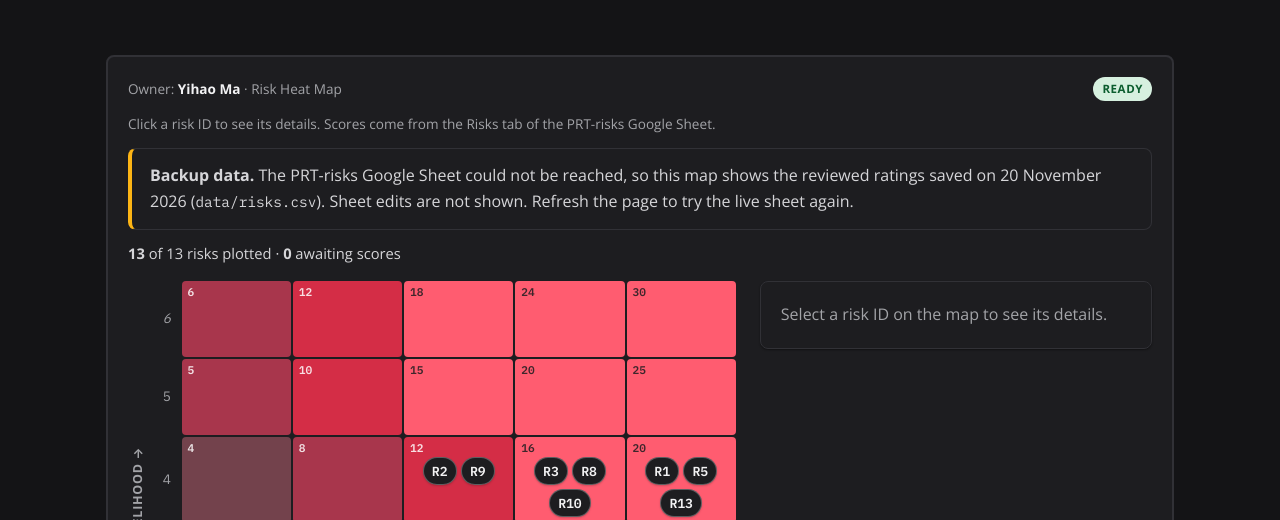
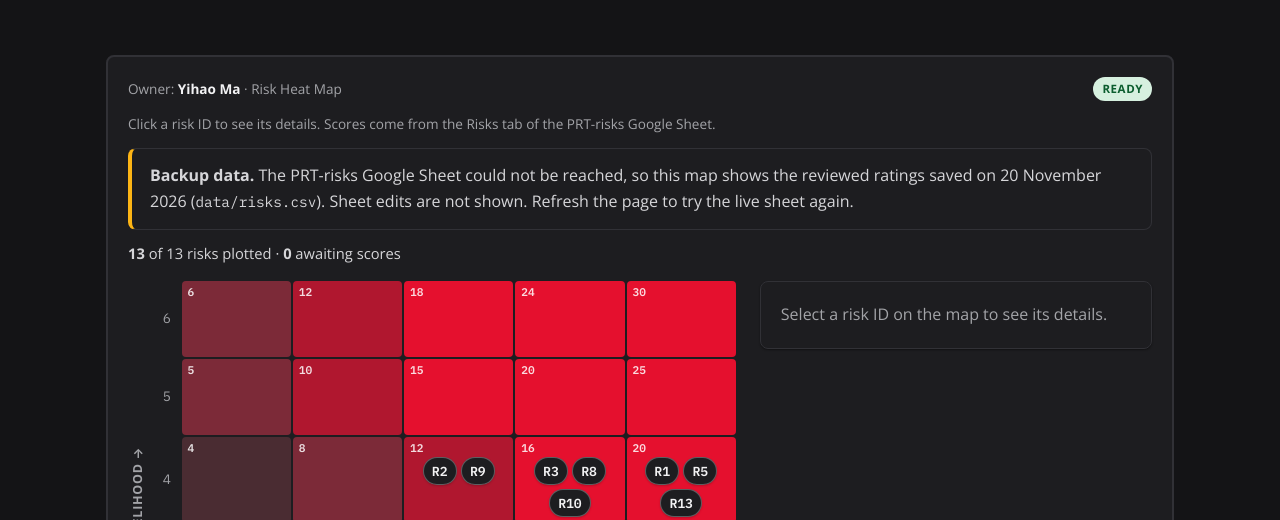
Before and after one commit to laurenmack/3CG-Risk-Platform, a plain HTML site: page heatmap.html in a window 1280 px wide. Shown: the part 280-800 px from the top of the page. Drawn offline with nearby package versions, Linux system fonts and the dark colour scheme; no server answers.

Commit message:
updated heatmap css
Updated color variables for dark mode to enhance visibility.

```diff
--- a/css/heatmap.css
+++ b/css/heatmap.css
@@ -4,7 +4,7 @@
    ========================================================== */
 
 /* Score bands: one hue (Carnegie red) that gets stronger as the score rises:
-   pale to deep red on light pages, dull to vivid red on dark pages.
+   pale to deep red on light pages, dark to vivid red on dark pages.
    Each band has a matching text color for the small score in the corner. */
 :root {
   --hm-low: #EE9AA5;      --hm-low-text: #1d1d1f;
@@ -14,10 +14,10 @@
 }
 @media (prefers-color-scheme: dark) {
   :root {
-    --hm-low: #73424C;      --hm-low-text: #ffffff;
-    --hm-moderate: #A8364C; --hm-moderate-text: #ffffff;
-    --hm-high: #D42D46;     --hm-high-text: #ffffff;
-    --hm-critical: #FF5C70; --hm-critical-text: #1d1d20;
+    --hm-low: #4A2C32;      --hm-low-text: #ffffff;
+    --hm-moderate: #7C2A38; --hm-moderate-text: #ffffff;
+    --hm-high: #B0172F;     --hm-high-text: #ffffff;
+    --hm-critical: #E5102E; --hm-critical-text: #ffffff;
   }
 }
 .band-low      { --band: var(--hm-low);      --band-text: var(--hm-low-text); }
@@ -52,7 +52,6 @@
 }
 .hm-tick { font-family: var(--mono); font-size: .85rem; color: var(--muted); display: flex; align-items: center; justify-content: center; }
 .hm-tick-x { padding-top: 4px; }
-.hm-tick-extra { font-style: italic; }
 
 .hm-cell {
   position: relative; min-height: 76px; padding: 20px 4px 6px;
```
